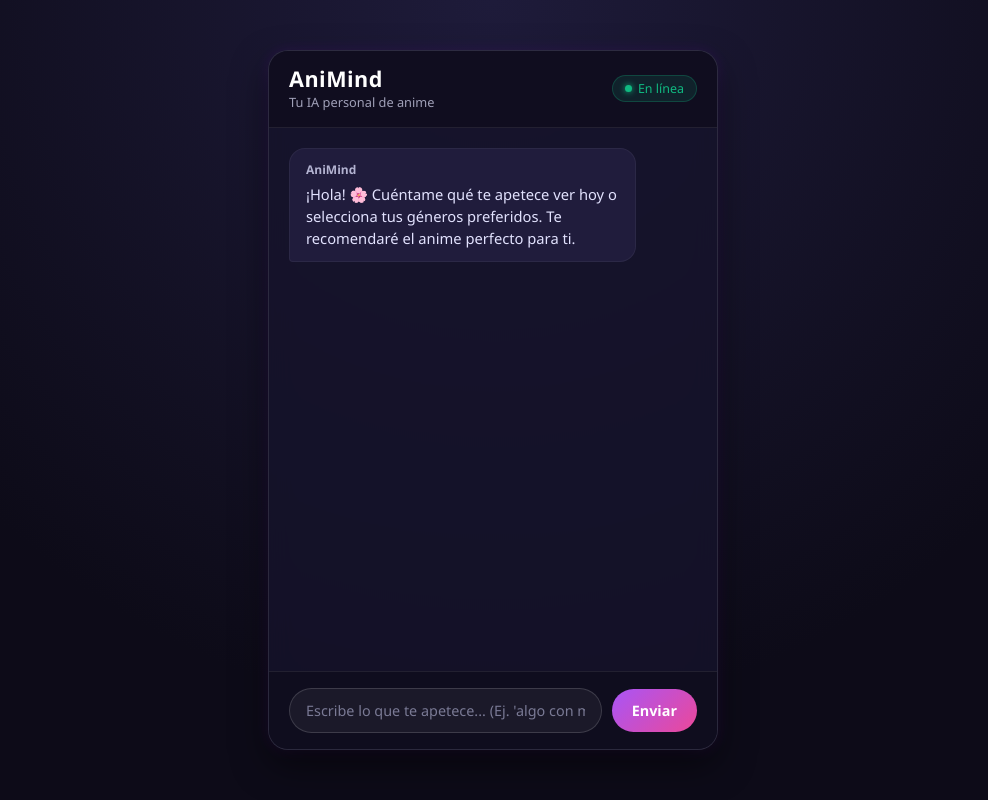
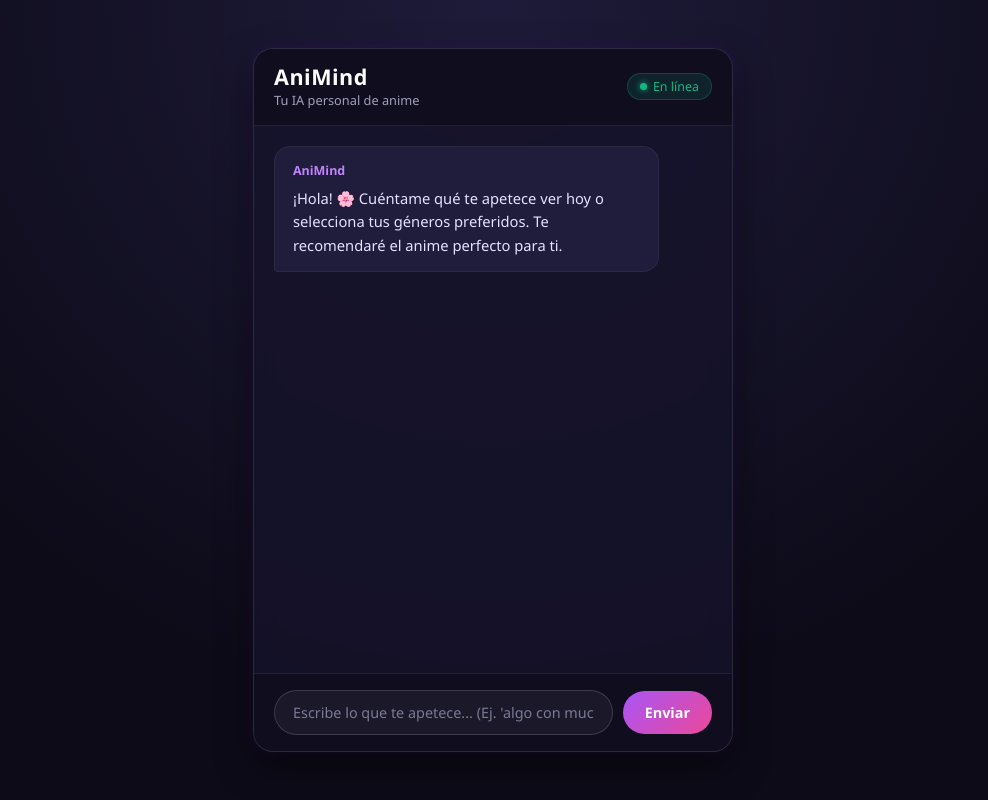
Before and after one commit to pathercab-cmyk/Animind, a Flask app: page / in a window 1280 px wide. Shown: the whole page, without its empty margins (147-1135 px from the left). Run offline with Flask 3, Linux system fonts and the light colour scheme.

Commit message:
Update style.css

```diff
--- a/static/style.css
+++ b/static/style.css
@@ -1,5 +1,5 @@
 /* ==========================================================================
-   1. CONFIGURACIÓN GENERAL Y VARIABLES
+   1. CONFIGURACIÓN GENERAL Y RESET
    ========================================================================== */
 * {
     box-sizing: border-box;
@@ -24,9 +24,9 @@ body {
    ========================================================================== */
 .chat-container {
     width: 100%;
-    max-width: 450px;
-    height: 90vh;
-    max-height: 700px;
+    max-width: 480px;
+    height: 88vh;
+    max-height: 720px;
     background-color: rgba(22, 19, 43, 0.85);
     backdrop-filter: blur(12px);
     border: 1px solid rgba(255, 255, 255, 0.1);
@@ -38,7 +38,7 @@ body {
 }
 
 /* ==========================================================================
-   3. CABECERA (LOGO, TÍTULO Y ESTADO)
+   3. CABECERA (LOGO, TÍTULO Y ESTADO EN LÍNEA)
    ========================================================================== */
 .chat-header {
     display: flex;
@@ -99,7 +99,7 @@ body {
 }
 
 /* ==========================================================================
-   4. ÁREA DE MENSAJES DEL CHAT
+   4. ÁREA DE CHAT Y MENSAJES
    ========================================================================== */
 .chat-box {
     flex: 1;
@@ -107,11 +107,11 @@ body {
     overflow-y: auto;
     display: flex;
     flex-direction: column;
-    gap: 15px;
+    gap: 16px;
     scroll-behavior: smooth;
 }
 
-/* Personalización del Scrollbar */
+/* Scrollbar personalizado */
 .chat-box::-webkit-scrollbar {
     width: 6px;
 }
@@ -121,13 +121,13 @@ body {
     border-radius: 10px;
 }
 
-/* Burbujas de Mensaje General */
+/* Burbujas de Mensaje */
 .message {
-    max-width: 85%;
-    padding: 12px 16px;
+    max-width: 88%;
+    padding: 14px 18px;
     border-radius: 16px;
     font-size: 0.92rem;
-    line-height: 1.5;
+    line-height: 1.6;
     word-wrap: break-word;
     animation: fadeIn 0.3s ease-in-out;
 }
@@ -137,7 +137,7 @@ body {
     to { opacity: 1; transform: translateY(0); }
 }
 
-/* Mensaje de AniMind (IA) */
+/* Mensaje de la IA (AniMind) */
 .message.bot {
     align-self: flex-start;
     background-color: rgba(35, 31, 64, 0.9);
@@ -155,17 +155,34 @@ body {
     box-shadow: 0 4px 12px rgba(236, 72, 153, 0.25);
 }
 
-/* Nombre sobre el mensaje */
 .sender-name {
-    font-size: 0.75rem;
-    font-weight: 600;
-    color: #b3b3d1;
-    margin-bottom: 4px;
+    font-size: 0.78rem;
+    font-weight: 700;
+    color: #c084fc;
+    margin-bottom: 6px;
     display: block;
 }
 
 /* ==========================================================================
-   5. ÁREA DE ENTRADA Y BOTÓN
+   5. SANGRÍA Y FORMATO DE TEXTO (RESPUESTAS LIMPIAS)
+   ========================================================================== */
+.message-content {
+    white-space: pre-wrap; /* Mantiene saltos de línea y espacios de sangría */
+    font-size: 0.91rem;
+    color: #e2e2fe;
+    line-height: 1.65;
+    padding-left: 4px;
+}
+
+/* Formato visual para las separaciones entre recomendaciones */
+.message-content hr {
+    border: none;
+    border-top: 1px solid rgba(255, 255, 255, 0.1);
+    margin: 12px 0;
+}
+
+/* ==========================================================================
+   6. BARRA DE ENTRADA Y BOTÓN ENVIAR
    ========================================================================== */
 .chat-input-container {
     padding: 16px 20px;
@@ -178,7 +195,7 @@ body {
 
 .chat-input-container input {
     flex: 1;
-    padding: 12px 16px;
+    padding: 12px 18px;
     background-color: rgba(255, 255, 255, 0.05);
     border: 1px solid rgba(255, 255, 255, 0.15);
     border-radius: 25px;
@@ -199,7 +216,7 @@ body {
 }
 
 .chat-input-container button {
-    padding: 12px 20px;
+    padding: 12px 22px;
     background: linear-gradient(135deg, #a855f7, #ec4899);
     border: none;
     border-radius: 25px;
```
